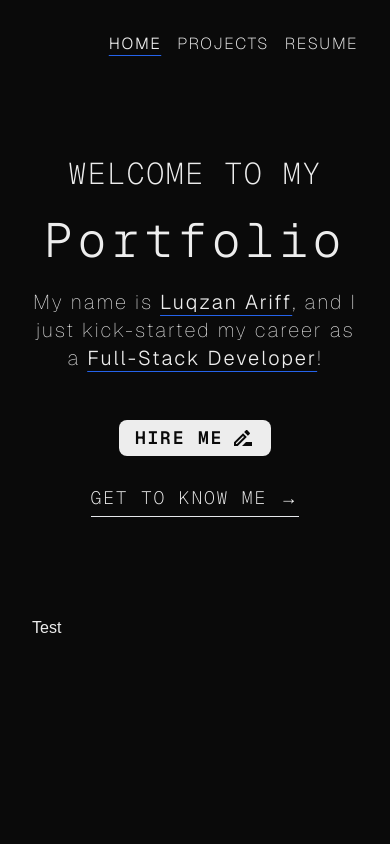
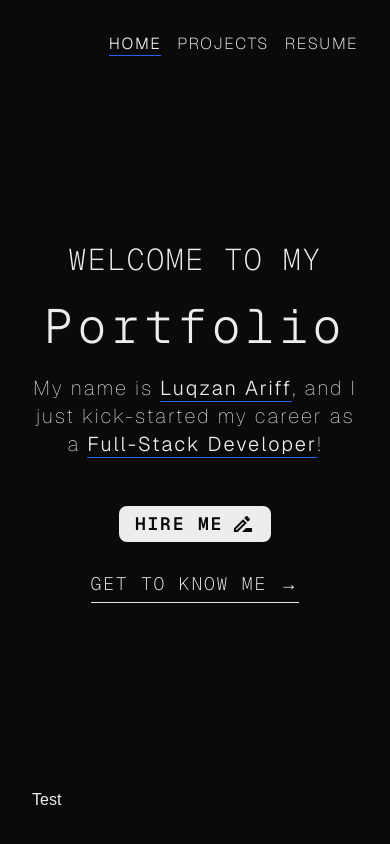
Before and after one commit to Luqzan/personal-portfolio-website, a Next.js app: page / in a window 390 px wide. Built offline with nearby package versions, Linux system fonts and the light colour scheme.

Commit message:
testing for mobile pt.4

```diff
--- a/src/app/layout.jsx
+++ b/src/app/layout.jsx
@@ -12,10 +12,9 @@ export const metadata = {
 
 export default function RootLayout({ children }) {
   return (
-    <html lang="en" className={`${geistSans} ${geistMono}`}>
-      <body>
-        <div className="flex flex-col items-center w-full h-full antialiased">
-          <header className="sticky top-0 flex flex-col w-full max-w-screen-xl">
+    <html lang="en" className={`${geistSans} ${geistMono} h-full`}>
+      <body className="h-full antialiased">
+        <header className="fixed top-0 flex flex-col w-full max-w-screen-xl">
           <div className="flex flex-row p-8 bg-background">
             <div className="ml-auto">
               <NavBar />
@@ -25,18 +24,17 @@ export default function RootLayout({ children }) {
           <div className="w-full h-[8vh] bg-gradient-to-b from-background to-transparent" />
         </header>
 
-          <main className="h-full w-full flex items-center justify-center">
+        <main className="h-full w-full flex items-center justify-center overflow-hidden">
           {children}
         </main>
 
-          <footer className="sticky bottom-0 flex flex-col w-full max-w-screen-xl">
+        <footer className="fixed bottom-0 flex flex-col w-full max-w-screen-xl">
           <div className="w-full h-[8vh] bg-gradient-to-t from-background to-transparent" />
 
           <div className="flex flex-row p-8 bg-background">
             <div className="">Test</div>
           </div>
         </footer>
-        </div>
       </body>
     </html>
   );
```
Lines whose indentation alone changed are shown as unchanged.
